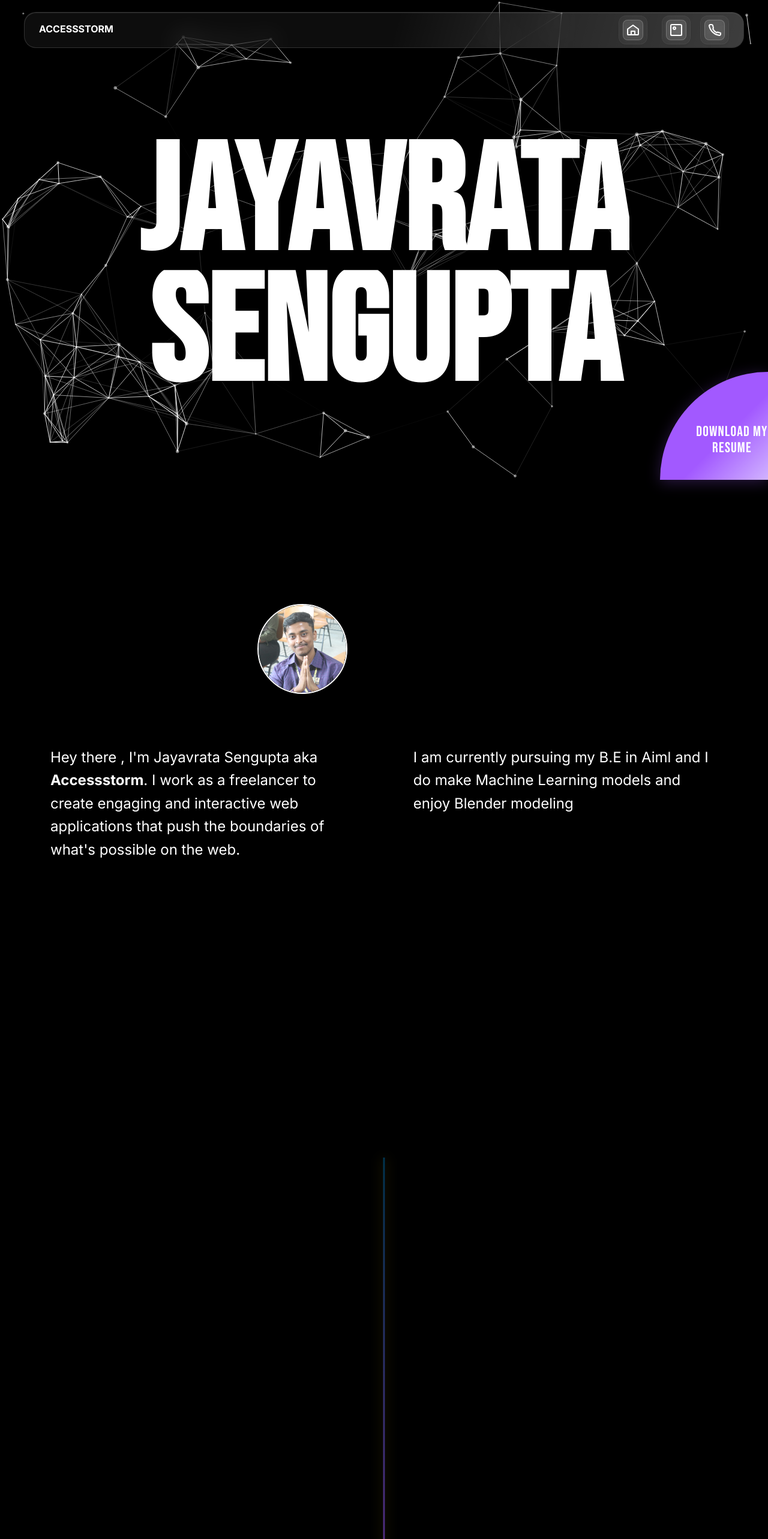
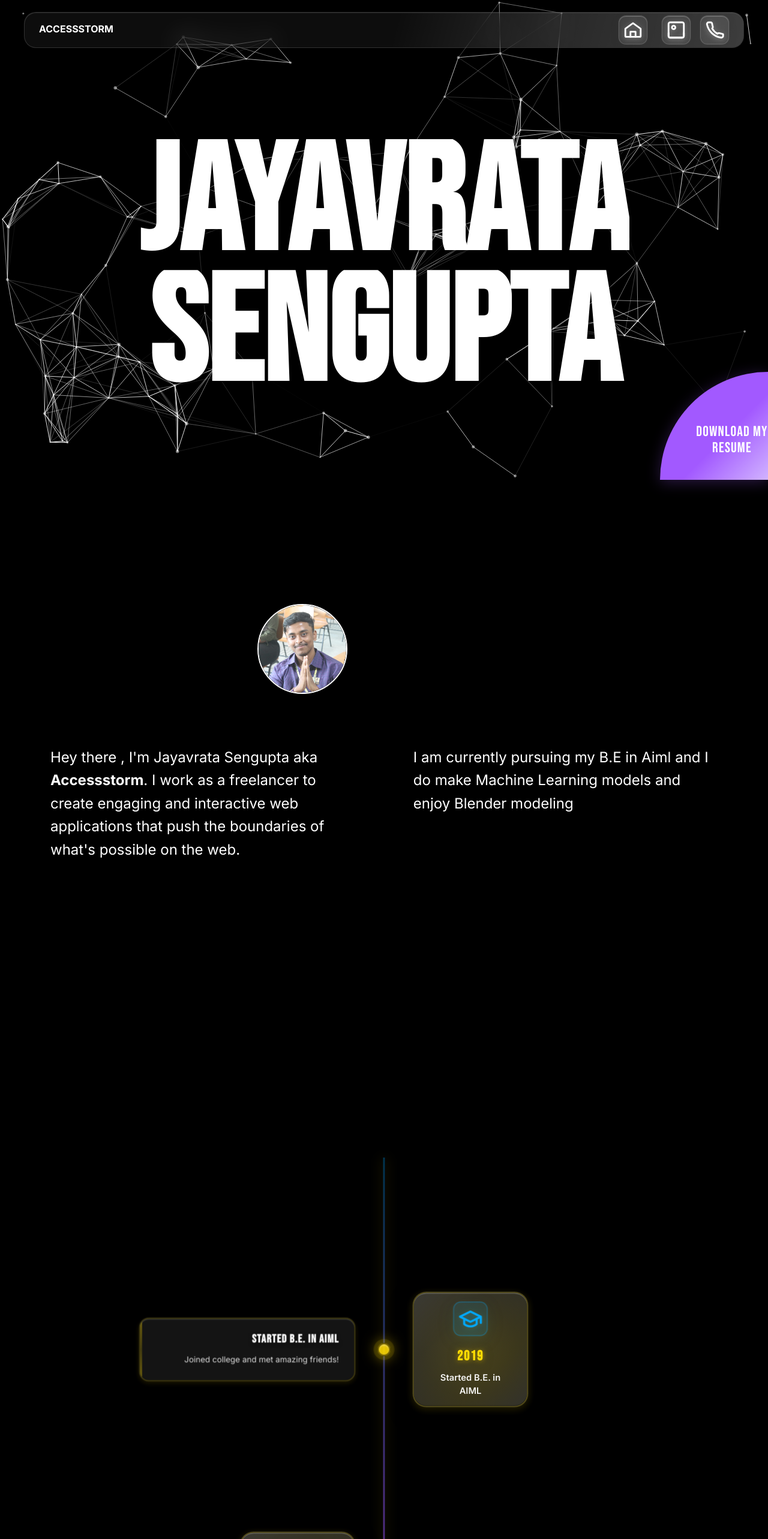
Before and after one commit to accessstorm/portfolioV2, a React (Vite) app: page / in a window 1280 px wide. Shown: the top 2566 px of the page at 60% size. Built offline with nearby package versions, Linux system fonts and the light colour scheme.

Commit message:
containers refined

```diff
--- a/src/components/GlassmorphismIcons.jsx
+++ b/src/components/GlassmorphismIcons.jsx
@@ -10,12 +10,8 @@ export const HomeIcon = ({ size = 24, color = 'currentColor', className = '' })
     xmlns="http://www.w3.org/2000/svg"
     className={className}
     style={{
-      filter: 'drop-shadow(0 4px 8px rgba(0, 0, 0, 0.1))',
-      background: 'rgba(255, 255, 255, 0.1)',
-      borderRadius: '8px',
-      padding: '4px',
-      backdropFilter: 'blur(10px)',
-      border: '1px solid rgba(255, 255, 255, 0.2)'
+      filter: 'drop-shadow(0 2px 4px rgba(255, 255, 255, 0.3))',
+      transition: 'all 0.3s ease'
     }}
   >
     <path
@@ -24,7 +20,6 @@ export const HomeIcon = ({ size = 24, color = 'currentColor', className = '' })
       strokeWidth="2"
       strokeLinecap="round"
       strokeLinejoin="round"
-      fill="rgba(255, 255, 255, 0.1)"
     />
     <path
       d="M9 20V14H15V20"
@@ -45,12 +40,8 @@ export const ProjectsIcon = ({ size = 24, color = 'currentColor', className = ''
     xmlns="http://www.w3.org/2000/svg"
     className={className}
     style={{
-      filter: 'drop-shadow(0 4px 8px rgba(0, 0, 0, 0.1))',
-      background: 'rgba(255, 255, 255, 0.1)',
-      borderRadius: '8px',
-      padding: '4px',
-      backdropFilter: 'blur(10px)',
-      border: '1px solid rgba(255, 255, 255, 0.2)'
+      filter: 'drop-shadow(0 2px 4px rgba(255, 255, 255, 0.3))',
+      transition: 'all 0.3s ease'
     }}
   >
     <rect
@@ -62,7 +53,6 @@ export const ProjectsIcon = ({ size = 24, color = 'currentColor', className = ''
       ry="2"
       stroke={color}
       strokeWidth="2"
-      fill="rgba(255, 255, 255, 0.1)"
     />
     <circle
       cx="9"
@@ -70,7 +60,6 @@ export const ProjectsIcon = ({ size = 24, color = 'currentColor', className = ''
       r="2"
       stroke={color}
       strokeWidth="2"
-      fill="rgba(255, 255, 255, 0.1)"
     />
     <path
       d="M21 15.5V19a2 2 0 0 1-2 2H5a2 2 0 0 1-2-2v-3.5"
@@ -91,12 +80,8 @@ export const ContactIcon = ({ size = 24, color = 'currentColor', className = ''
     xmlns="http://www.w3.org/2000/svg"
     className={className}
     style={{
-      filter: 'drop-shadow(0 4px 8px rgba(0, 0, 0, 0.1))',
-      background: 'rgba(255, 255, 255, 0.1)',
-      borderRadius: '8px',
-      padding: '4px',
-      backdropFilter: 'blur(10px)',
-      border: '1px solid rgba(255, 255, 255, 0.2)'
+      filter: 'drop-shadow(0 2px 4px rgba(255, 255, 255, 0.3))',
+      transition: 'all 0.3s ease'
     }}
   >
     <path
@@ -105,7 +90,6 @@ export const ContactIcon = ({ size = 24, color = 'currentColor', className = ''
       strokeWidth="2"
       strokeLinecap="round"
       strokeLinejoin="round"
-      fill="rgba(255, 255, 255, 0.1)"
     />
   </svg>
 );
--- a/src/components/Navbar.css
+++ b/src/components/Navbar.css
@@ -63,20 +63,27 @@
   width: 48px;
   height: 48px;
   border-radius: 12px;
-  background: rgba(255, 255, 255, 0.02);
-  border: 1px solid rgba(255, 255, 255, 0.05);
-  backdrop-filter: blur(10px);
-  -webkit-backdrop-filter: blur(10px);
+  background: rgba(255, 255, 255, 0.08);
+  border: 1px solid rgba(255, 255, 255, 0.15);
+  backdrop-filter: blur(15px);
+  -webkit-backdrop-filter: blur(15px);
+  box-shadow:
+    0 4px 15px rgba(0, 0, 0, 0.1),
+    inset 0 1px 0 rgba(255, 255, 255, 0.2),
+    0 0 0 1px rgba(255, 255, 255, 0.05);
 }
 
 .nav-icon-link:hover,
 .nav-icon-link:focus {
   color: #C0A15E;
-  background: rgba(192, 161, 94, 0.1);
-  border-color: rgba(192, 161, 94, 0.3);
+  background: rgba(192, 161, 94, 0.15);
+  border-color: rgba(192, 161, 94, 0.4);
   box-shadow:
-    0 8px 25px rgba(192, 161, 94, 0.2),
-    inset 0 1px 0 rgba(255, 255, 255, 0.1);
+    0 8px 30px rgba(192, 161, 94, 0.3),
+    inset 0 1px 0 rgba(255, 255, 255, 0.3),
+    0 0 20px rgba(192, 161, 94, 0.2),
+    0 0 0 1px rgba(192, 161, 94, 0.1);
+  transform: translateY(-2px);
 }
 
 .nav-icon-link .nav-label {
@@ -107,6 +114,42 @@
   display: block;
 }
 
+/* Shiny effects for navigation icons */
+.nav-icon-link::before {
+  content: '';
+  position: absolute;
+  top: 0;
+  left: 0;
+  right: 0;
+  bottom: 0;
+  border-radius: 12px;
+  background: linear-gradient(135deg,
+    rgba(255, 255, 255, 0.1) 0%,
+    rgba(255, 255, 255, 0.05) 50%,
+    rgba(255, 255, 255, 0.1) 100%);
+  opacity: 0;
+  transition: opacity 0.3s ease;
+  pointer-events: none;
+}
+
+.nav-icon-link:hover::before,
+.nav-icon-link:focus::before {
+  opacity: 1;
+}
+
+.nav-icon-link svg {
+  position: relative;
+  z-index: 1;
+  filter: drop-shadow(0 1px 2px rgba(255, 255, 255, 0.2));
+}
+
+.nav-icon-link:hover svg,
+.nav-icon-link:focus svg {
+  filter: drop-shadow(0 2px 8px rgba(192, 161, 94, 0.4))
+          drop-shadow(0 0 4px rgba(255, 255, 255, 0.3));
+  transform: scale(1.05);
+}
+
 .navbar {
   display: flex;
   justify-content: space-between;
@@ -129,7 +172,7 @@
   z-index: 1000;
   padding: 12px 24px;
   height: 60px;
-  transition: all 0.3s ease;
+  transition: all 0.4s cubic-bezier(0.25, 0.46, 0.45, 0.94);
 }
 
 .navbar-glass-glare {
@@ -175,15 +218,44 @@
 }
 
 .navbar-visible {
-  transform: translateY(0);
+  transform: translateY(0) scale(1);
+  opacity: 1;
+  animation: navbarAppear 0.5s cubic-bezier(0.34, 1.56, 0.64, 1);
+}
+
+@keyframes navbarAppear {
+  0% {
+    transform: translateY(-20px) scale(0.9);
+    opacity: 0;
+  }
+  50% {
+    transform: translateY(5px) scale(1.02);
+    opacity: 0.8;
+  }
+  100% {
+    transform: translateY(0) scale(1);
+    opacity: 1;
+  }
 }
 
 .navbar-hidden {
-  transform: translateY(calc(-100% - 20px));
+  transform: translateY(calc(-100% - 20px)) scale(0.85);
+  opacity: 0;
+  backdrop-filter: blur(5px);
+  -webkit-backdrop-filter: blur(5px);
+  box-shadow:
+    0 4px 16px rgba(0, 0, 0, 0.2),
+    inset 0 1px 0 rgba(255, 255, 255, 0.05);
 }
 .navbar-brand {
   display: flex;
   align-items: center;
+  transition: all 0.4s cubic-bezier(0.25, 0.46, 0.45, 0.94);
+}
+
+.navbar-hidden .navbar-brand {
+  transform: scale(0.9);
+  opacity: 0.7;
 }
 
 .navbar-links {
@@ -192,6 +264,12 @@
   margin: 0;
   padding: 0;
   list-style: none;
+  transition: all 0.4s cubic-bezier(0.25, 0.46, 0.45, 0.94);
+}
+
+.navbar-hidden .navbar-links {
+  transform: scale(0.9);
+  opacity: 0.7;
 }
 
 body {
--- a/src/components/TimelineSection.jsx
+++ b/src/components/TimelineSection.jsx
@@ -69,9 +69,9 @@ export default function TimelineSection() {
     // Simple scroll-based animation
     eventsRef.current.forEach((event, idx) => {
       if (event) {
-        // Set initial state
+        // Set initial state - keep opacity at 1 to prevent transparency flicker
         gsap.set(event, {
-          opacity: 0,
+          opacity: 1,
           y: 100,
           scale: 0.8
         });
--- a/src/styles/App.css
+++ b/src/styles/App.css
@@ -113,9 +113,10 @@
 }
 
 .timeline-card {
-  background: rgba(255, 255, 255, 0.06);
-  backdrop-filter: blur(24px);
-  border: 1.5px solid rgba(255, 218, 3, 0.15);
+  background: rgba(255, 255, 255, 0.12);
+  backdrop-filter: blur(30px);
+  -webkit-backdrop-filter: blur(30px);
+  border: 2px solid rgba(255, 218, 3, 0.25);
   border-radius: 28px;
   padding: 40px 32px;
   display: flex;
@@ -127,10 +128,11 @@
   overflow: hidden;
   transition: all 0.5s cubic-bezier(0.34, 1.56, 0.64, 1);
   box-shadow:
-    0 10px 40px rgba(0, 0, 0, 0.3),
-    0 2px 8px rgba(255, 218, 3, 0.1),
-    inset 0 1px 0 rgba(255, 255, 255, 0.1),
-    inset 0 -1px 0 rgba(0, 0, 0, 0.2);
+    0 15px 50px rgba(0, 0, 0, 0.4),
+    0 4px 16px rgba(255, 218, 3, 0.2),
+    inset 0 2px 0 rgba(255, 255, 255, 0.2),
+    inset 0 -2px 0 rgba(0, 0, 0, 0.3),
+    0 0 0 1px rgba(255, 255, 255, 0.1);
   width: 240px;
   height: 240px;
   flex-shrink: 0;
@@ -145,14 +147,15 @@
   bottom: -50%;
   background: radial-gradient(circle at center,
     rgba(255, 218, 3, 0.15) 0%,
-    rgba(255, 218, 3, 0.05) 30%,
-    transparent 70%
+    rgba(255, 218, 3, 0.08) 30%,
+    rgba(255, 255, 255, 0.03) 60%,
+    transparent 80%
   );
   border-radius: 28px;
   pointer-events: none;
-  opacity: 0;
-  transition: opacity 0.5s ease, transform 0.5s ease;
-  transform: scale(0.8);
+  opacity: 1;
+  transition: opacity 0.3s ease, transform 0.3s ease;
+  transform: scale(1);
 }
 
 .timeline-card::after {
@@ -164,29 +167,32 @@
   bottom: 0;
   background: linear-gradient(135deg,
     rgba(255, 255, 255, 0.08) 0%,
-    rgba(255, 255, 255, 0.02) 50%,
-    rgba(255, 218, 3, 0.08) 100%
+    rgba(255, 255, 255, 0.03) 30%,
+    rgba(255, 218, 3, 0.05) 70%,
+    rgba(255, 255, 255, 0.04) 100%
   );
   border-radius: 28px;
   pointer-events: none;
-  opacity: 0;
-  transition: opacity 0.5s ease;
+  opacity: 1;
+  transition: opacity 0.3s ease;
 }
 
 .timeline-card:hover {
   transform: translateY(-12px) scale(1.06);
   box-shadow:
-    0 24px 70px rgba(0, 0, 0, 0.5),
-    0 4px 16px rgba(255, 218, 3, 0.3),
-    inset 0 2px 0 rgba(255, 255, 255, 0.2),
-    inset 0 -2px 0 rgba(0, 0, 0, 0.3);
-  border-color: rgba(255, 218, 3, 0.4);
-  background: rgba(255, 255, 255, 0.1);
+    0 30px 80px rgba(0, 0, 0, 0.6),
+    0 8px 24px rgba(255, 218, 3, 0.4),
+    inset 0 3px 0 rgba(255, 255, 255, 0.3),
+    inset 0 -3px 0 rgba(0, 0, 0, 0.4),
+    0 0 0 2px rgba(255, 218, 3, 0.2),
+    0 0 30px rgba(255, 218, 3, 0.15);
+  border-color: rgba(255, 218, 3, 0.5);
+  background: rgba(255, 255, 255, 0.15);
 }
 
 .timeline-card:hover::before {
   opacity: 1;
-  transform: scale(1.2);
+  transform: scale(1.1);
 }
 
 .timeline-card:hover::after {
@@ -260,15 +266,18 @@
 }
 
 .description-content {
-  background: rgba(255, 255, 255, 0.04);
-  backdrop-filter: blur(16px);
-  border: 1.5px solid rgba(255, 218, 3, 0.1);
+  background: rgba(255, 255, 255, 0.08);
+  backdrop-filter: blur(20px);
+  -webkit-backdrop-filter: blur(20px);
+  border: 2px solid rgba(255, 218, 3, 0.2);
   border-radius: 20px;
   padding: 28px 32px;
   box-shadow:
-    0 8px 24px rgba(0, 0, 0, 0.2),
-    0 2px 8px rgba(255, 218, 3, 0.05),
-    inset 0 1px 0 rgba(255, 255, 255, 0.08);
+    0 12px 32px rgba(0, 0, 0, 0.3),
+    0 4px 12px rgba(255, 218, 3, 0.15),
+    inset 0 2px 0 rgba(255, 255, 255, 0.15),
+    inset 0 -1px 0 rgba(0, 0, 0, 0.2),
+    0 0 0 1px rgba(255, 255, 255, 0.08);
   position: relative;
   overflow: hidden;
   transition: all 0.5s cubic-bezier(0.25, 0.46, 0.45, 0.94);
@@ -282,12 +291,12 @@
   width: 4px;
   height: 100%;
   background: linear-gradient(180deg,
-    rgba(255, 218, 3, 0.6) 0%,
-    rgba(255, 218, 3, 0.3) 50%,
-    rgba(255, 218, 3, 0.6) 100%
+    rgba(255, 218, 3, 0.4) 0%,
+    rgba(255, 218, 3, 0.2) 50%,
+    rgba(255, 218, 3, 0.4) 100%
   );
-  opacity: 0;
-  transition: opacity 0.5s ease;
+  opacity: 1;
+  transition: opacity 0.3s ease;
 }
 
 .timeline-desc-right .description-content::before {
@@ -296,17 +305,24 @@
 }
 
 .timeline-scroll-item:hover .description-content {
-  background: rgba(255, 255, 255, 0.06);
-  border-color: rgba(255, 218, 3, 0.2);
+  background: rgba(255, 255, 255, 0.12);
+  border-color: rgba(255, 218, 3, 0.3);
   box-shadow:
-    0 12px 32px rgba(0, 0, 0, 0.3),
-    0 4px 12px rgba(255, 218, 3, 0.1),
-    inset 0 1px 0 rgba(255, 255, 255, 0.12);
+    0 16px 40px rgba(0, 0, 0, 0.4),
+    0 6px 16px rgba(255, 218, 3, 0.2),
+    inset 0 2px 0 rgba(255, 255, 255, 0.2),
+    inset 0 -2px 0 rgba(0, 0, 0, 0.3),
+    0 0 0 1px rgba(255, 218, 3, 0.1);
   transform: translateX(0);
 }
 
 .timeline-scroll-item:hover .description-content::before {
   opacity: 1;
+  background: linear-gradient(180deg,
+    rgba(255, 218, 3, 0.8) 0%,
+    rgba(255, 218, 3, 0.4) 50%,
+    rgba(255, 218, 3, 0.8) 100%
+  );
 }
 
 .description-title {
--- a/src/styles/components.css
+++ b/src/styles/components.css
@@ -697,37 +697,4 @@
   box-shadow: 0 2px 8px rgba(0,0,0,0.10);
 }
 
-.nav-icon-link {
-  display: flex;
-  flex-direction: column;
-  align-items: center;
-  color: var(--text-color);
-  transition: color 0.28s cubic-bezier(.4,2,.6,1), transform 0.35s cubic-bezier(.22,1,.36,1);
-  position: relative;
-  transform: scale(1);
-}
-
-.nav-label {
-  display: none;
-  margin-left: 0;
-  margin-top: 0;
-  font-size: 1.1rem;
-  font-family: var(--font-heading);
-  font-weight: bold;
-  letter-spacing: 1px;
-  background: #181818;
-  padding: 0.2rem 0.8rem;
-  border-radius: 8px;
-  color: #fff;
-  box-shadow: 0 2px 8px rgba(0,0,0,0.10);
-  white-space: nowrap;
-  z-index: 10;
-  transition: opacity 0.2s, transform 0.2s;
-}
-
-.nav-icon-link:hover .nav-label,
-.nav-icon-link:focus .nav-label {
-  display: block;
-  opacity: 1;
-  transform: translateY(0) scale(1.05);
-}
+/* Nav icon styles moved to Navbar.css to avoid conflicts */
```
